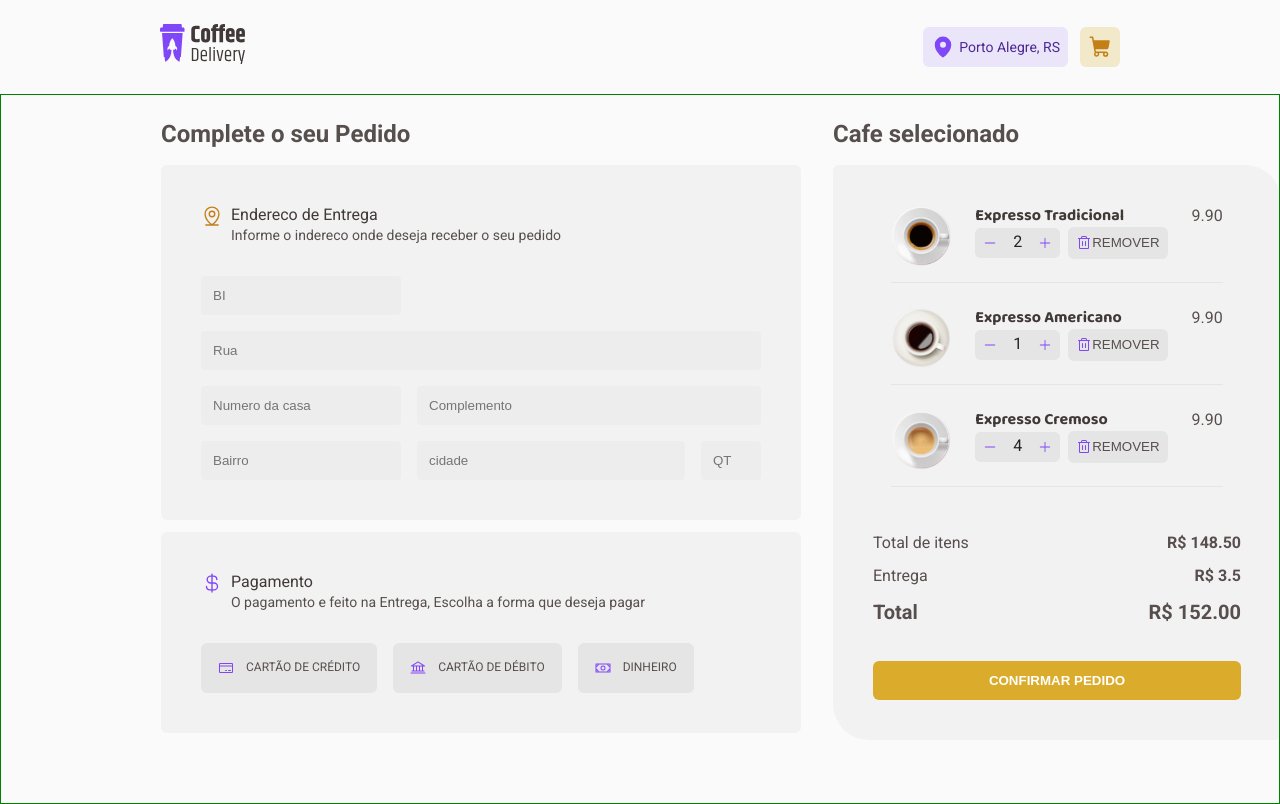
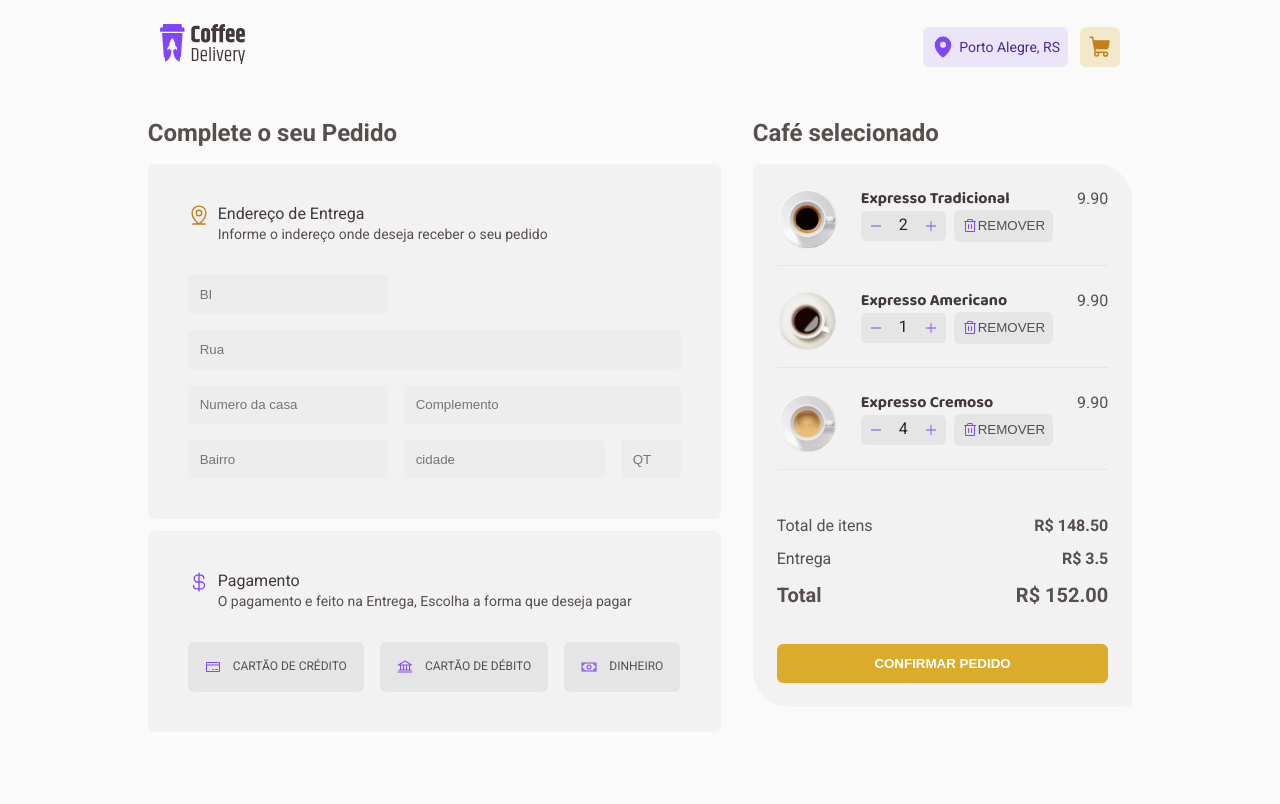
Before and after one commit to scanf-leya/Coffe, a React (Vite) app: page /buy in a window 1280 px wide. Built offline with nearby package versions, Linux system fonts and the light colour scheme.

Commit message:
finsh the home and buy routes

```diff
--- a/src/pages/buy/components/buyCoffee/styled.ts
+++ b/src/pages/buy/components/buyCoffee/styled.ts
@@ -3,10 +3,7 @@ import styled from "styled-components";
 export const CoffeeCardContainer = styled.div`
   display: flex;
   flex-direction: column;
-  align-items: center;
-  justify-content: center;
-
-  width: 23rem;
+  width: 100%;
   img {
     height: 3.75rem;
   }
--- a/src/pages/buy/components/requestForm/index.tsx
+++ b/src/pages/buy/components/requestForm/index.tsx
@@ -14,8 +14,6 @@ import {
   Payment,
   TodoList,
   CheckboxContainer,
-  HiddenCheckbox,
-  LabelText,
   Location,
   Request,
 } from "./styled";
@@ -33,8 +31,8 @@ export function RequestForm() {
           <TextContext>
             <MapPinLineIcon size={22} color={defaultTheme["yellow-dark"]} />
             <div>
-                <span>Endereco de Entrega</span>
-                <span>Informe o indereco onde deseja receber o seu pedido</span>
+              <span>Endereço de Entrega</span>
+              <span>Informe o indereço onde deseja receber o seu pedido</span>
             </div>
           </TextContext>
           <InputList>
@@ -88,35 +86,43 @@ export function RequestForm() {
             <div>
               <span>Pagamento</span>
               <span>
-                  O pagamento e feito na Entrega, Escolha a forma que deseja
-                  pagar
+                O pagamento e feito na Entrega, Escolha a forma que deseja pagar
               </span>
             </div>
           </TextContext>
           <TodoList>
             <CheckboxContainer checked={checkedCredit}>
-                <HiddenCheckbox
+              <CreditCardIcon size={16} />
+              <input
+                type="checkbox"
+                name="credit"
+                id="credit"
                 checked={checkedCredit}
                 onChange={() => checkedPayment("credit")}
               />
-                <CreditCardIcon size={16} />
-                <LabelText>CARTÃO DE CRÉDITO</LabelText>
+              <label htmlFor="credit">CARTÃO DE CRÉDITO</label>
             </CheckboxContainer>
             <CheckboxContainer checked={checkedDebit}>
               <BankIcon size={16} />
-                <HiddenCheckbox
+              <input
+                type="checkbox"
+                name="debit"
+                id="debit"
                 checked={checkedDebit}
                 onChange={() => checkedPayment("debit")}
               />
-                <LabelText>CARTÃO DE DÉBITO</LabelText>
+              <label htmlFor="debit">CARTÃO DE DÉBITO</label>
             </CheckboxContainer>
             <CheckboxContainer checked={checkedMoney}>
-                <MoneyIcon size={16} />
-                <HiddenCheckbox
+              <input
+                type="checkbox"
+                name="money"
+                id="money"
                 checked={checkedMoney}
                 onChange={() => checkedPayment("money")}
               />
-                <LabelText>DINHEIRO</LabelText>
+              <MoneyIcon size={16} />
+              <label htmlFor="money">DINHEIRO</label>
             </CheckboxContainer>
           </TodoList>
         </Payment>
--- a/src/pages/buy/components/requestForm/styled.ts
+++ b/src/pages/buy/components/requestForm/styled.ts
@@ -3,12 +3,15 @@ import styled from "styled-components";
 
 
 const Container = styled.div`
+
   display: flex;
   flex-direction: column;
   padding: 2.5rem;
   gap: 2rem;
   background-color: ${(props) => props.theme["base-card"]};
   border-radius: 6px;
+  @media (max-width: 393px) {
+    background-color: transparent;}
 `;
 
 export const Location = styled(Container)``;
@@ -73,29 +76,52 @@ export const InputList = styled.div`
     grid-column: 3 / 4;
     width: 3.75rem;
   }
+
+   @media (max-width: 668px) {
+    display: flex;
+    flex-direction: column;
+    align-items: stretch;
+
+    .item1,
+    .item2,
+    .item3a,
+    .item3b,
+    .item4a,
+    .item4b,
+    .item4c {
+      width: 100%;
+    }
+  }
 `;
+
 export const Request = styled.div`
   display: flex;
   flex-direction: column;
   gap: 0.75rem;
+
 `;
 
 export const TodoList = styled.div`
   display: flex;
   align-items: center;
   gap:1rem;
+
+  @media (max-width: 768px) {
+    flex-direction: column;
+    align-items: stretch;
+  }
 `;
 
 export const RequestContainer = styled.div`
   display: flex;
   flex-direction: column;
-  width: 40rem;
   gap: 0.9375rem;
 `;
 
 export const CheckboxContainer = styled.label<{ checked: boolean }>`
   display: flex;
   align-items: center;
+  justify-content: center;
   background: ${(props) => props.theme["base-button"]};
 
   border: 1px solid transparent;
@@ -118,16 +144,17 @@ export const CheckboxContainer = styled.label<{ checked: boolean }>`
   &:hover {
     background-color: ${(props) => props.theme["base-hover"]};
   }
+
+  input {
+    display: none;
+  }
+
+  label {
+    color: ${(props) => props.theme["base-text"]};
+    font-size: 0.75rem;
+    font-weight: 400;
+  }
 `;
 
-export const HiddenCheckbox = styled.input.attrs({ type: "checkbox" })`
-  display: none;
-`;
-
-export const LabelText = styled.span`
-  color: ${(props) => props.theme["base-text"]};
-  font-size: 0.75rem;
-  font-weight: 400;
-`;
 
 export const Payment = styled(Container)``;
--- a/src/pages/buy/index.tsx
+++ b/src/pages/buy/index.tsx
@@ -7,13 +7,13 @@ import { RequestForm } from "./components/requestForm";
 import { BuyCoffeHook } from "../../hook/buyCoffe";
 
 export function BuyCoffee() {
-  const { handleInformYourData,handleSubmit } = BuyCoffeHook();
+  const { handleInformYourData, handleSubmit } = BuyCoffeHook();
   return (
     <BuySection>
       <form onSubmit={handleSubmit(handleInformYourData)} action="">
         <RequestForm />
         <CompletRequest>
-            <h2>Cafe selecionado</h2>
+          <h2>Café selecionado</h2>
           <CoffeeSell>
             <CoffeeList>
               {listCoffee.map((e, key) => (
--- a/src/pages/buy/styled.ts
+++ b/src/pages/buy/styled.ts
@@ -1,14 +1,16 @@
 import styled from "styled-components";
 
 export const BuySection = styled.main`
+  display: flex;
+  align-items: center;
+  justify-content: center;
   form {
-    display: grid;
-    grid-template-columns: repeat(2, 1fr);
-    column-gap: 2rem;
-    padding-bottom: 5rem;
+    display: flex;
+    gap: 2rem;
   }
 
   input {
+    display: flex;
     flex: 1;
     gap: 0.25rem;
     padding: 0.75rem;
@@ -16,6 +18,13 @@ export const BuySection = styled.main`
     border-radius: 4px;
     background-color: ${(props) => props.theme["base-input"]};
   }
+
+  @media (max-width: 1163px) {
+    form {
+      flex-direction: column;
+    }
+  }
+
 `;
 
 export const CompletRequest = styled.div`
@@ -29,8 +38,13 @@ export const CoffeeSell = styled.div`
   flex-direction: column;
   gap: 1.5rem;
   border-radius: 0.375rem 2.25rem;
-  padding: 2.5rem;
+  padding: 1.5rem;
   background-color: ${(props) => props.theme["base-card"]};
+
+  @media (max-width: 393px) {
+    background-color: transparent;
+    padding: 1rem;
+  }
 `;
 
 export const CoffeeList = styled.div`
--- a/src/pages/home/components/coffeBrand/index.tsx
+++ b/src/pages/home/components/coffeBrand/index.tsx
@@ -8,7 +8,7 @@ export function CoffeeBrand() {
     <BrandSection>
       <TextContent>
         <div>
-          <h2>Encontre o cafe perfeito para qualquer hora do dia</h2>
+          <h2>Encontre o café perfeito para qualquer hora do dia</h2>
           <h3>
             Com o Coffee Delivery você recebe seu café onde estiver, a qualquer
             hora
--- a/src/pages/home/styled.ts
+++ b/src/pages/home/styled.ts
@@ -1,7 +1,6 @@
 import styled from "styled-components";
 
 export const HomeContainer = styled.main`
-  border:1px solid red;
   display: flex;
   flex-direction: column;
   align-items: center;
@@ -29,5 +28,4 @@ export const CoffeeList = styled.div`
   justify-content: center;
   gap: 2.5rem;
   padding: 2.5rem;
-  border:1px solid blue;
 `;
--- a/src/router/layout/styled.ts
+++ b/src/router/layout/styled.ts
@@ -4,7 +4,7 @@ export const LayoutRouterContainer = styled.div`
   display: flex;
   flex-direction: column;
   padding: 1.5rem 10rem;
-  height: 100%;
+  width: 100%;
   overflow-y: auto;
   overflow-x: hidden;
   height: calc(100vh - 90px);
@@ -18,7 +18,6 @@ export const LayoutRouterContainer = styled.div`
   &::-webkit-scrollbar-track {
     background: transparent;
   }
-  border: 1px solid green;
 
   @media (max-width: 1012px) {
     padding: 1.5rem 2rem;
@@ -27,7 +26,4 @@ export const LayoutRouterContainer = styled.div`
 
 export const LayoutRouter = styled.main`
   display: flex;
-  justify-content: center;
-  align-items: center;
-
 `;
```
Lines whose indentation alone changed are shown as unchanged.
